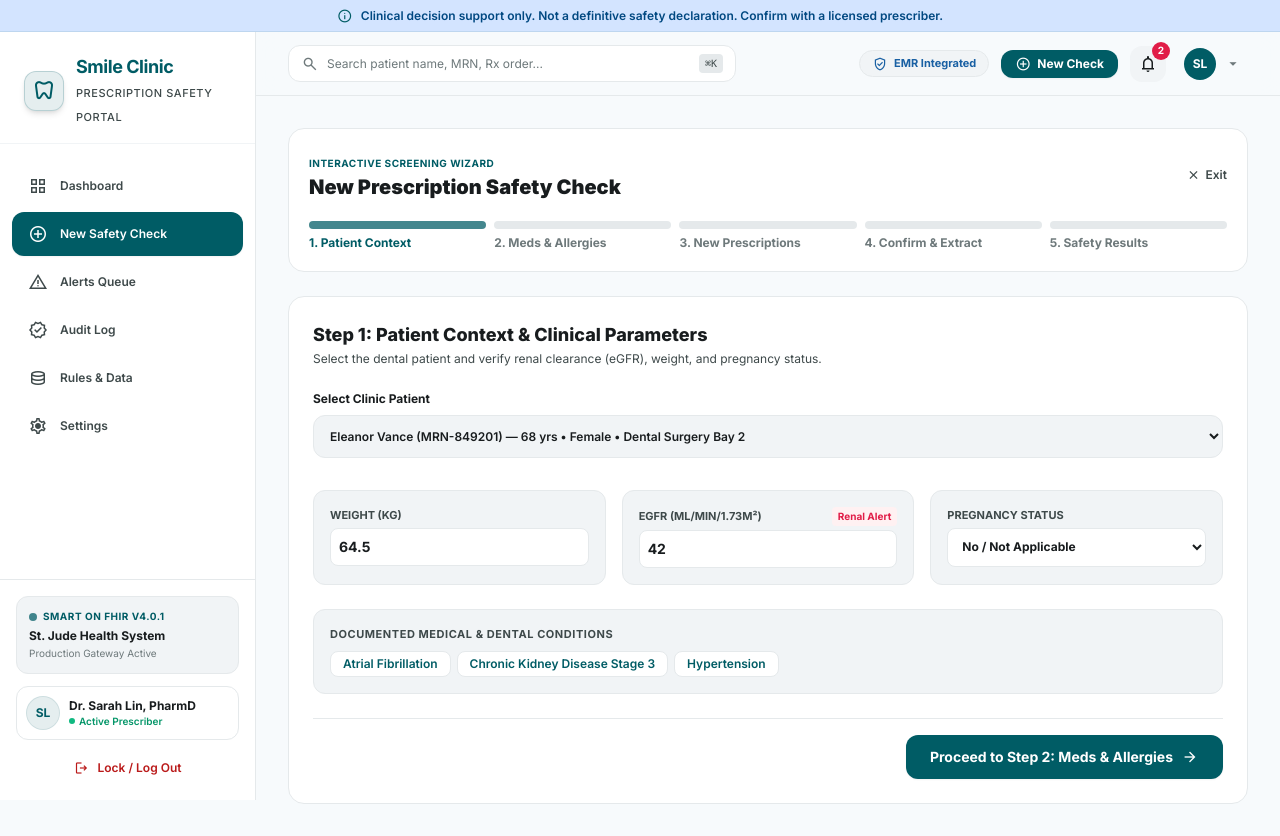
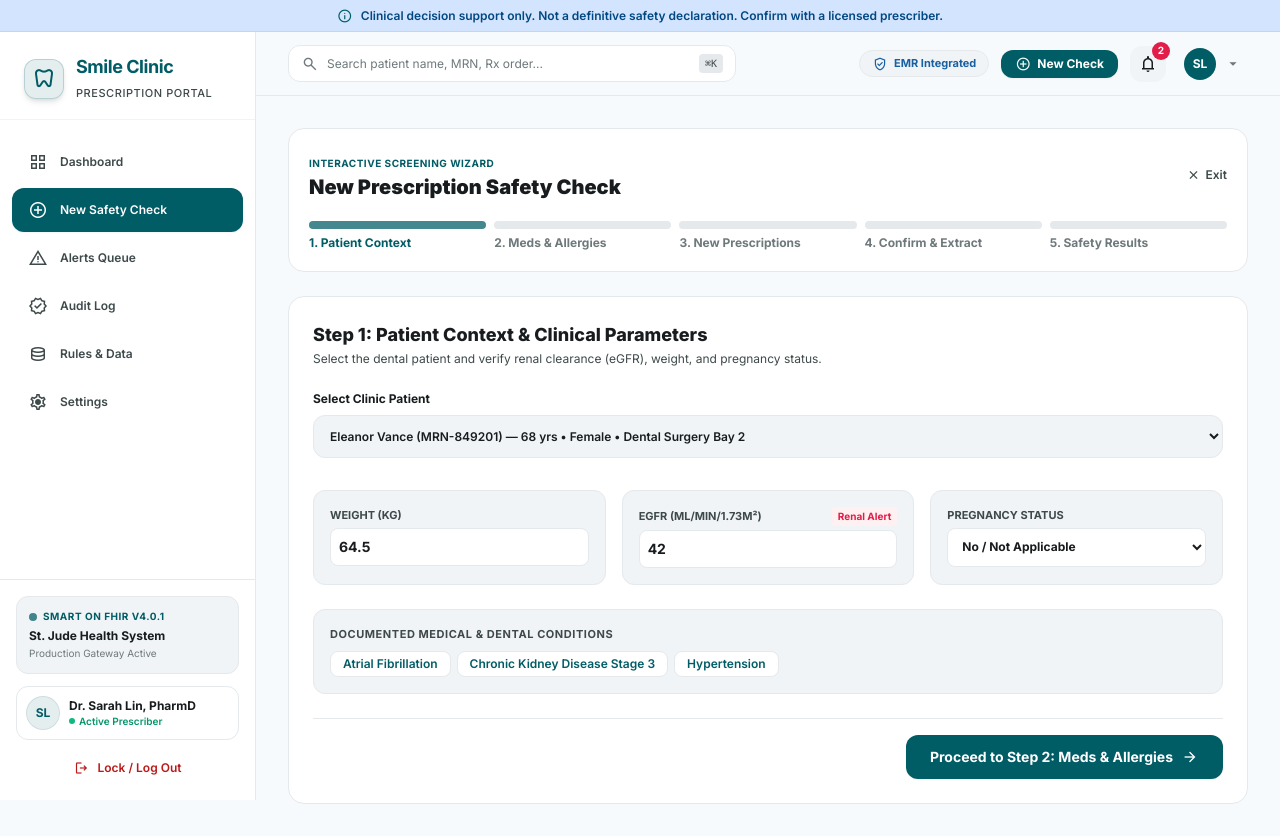
Before and after one commit to HelloWorld-Farhan/Prescription_DentalClinic, a React (Vite) app: page /check in a window 1280 px wide. Built offline with nearby package versions, Linux system fonts and the light colour scheme.

Commit message:
style: standardize title and subtitle to Prescription Portal

```diff
--- a/index.html
+++ b/index.html
@@ -6,7 +6,7 @@
     <meta name="viewport" content="width=device-width, initial-scale=1.0" />
     <link href="https://fonts.googleapis.com/css2?family=Material+Symbols+Outlined:wght,FILL@100..700,0..1&display=swap" rel="stylesheet"/>
     <link href="https://fonts.googleapis.com/css2?family=Inter:wght@100..900&display=swap" rel="stylesheet"/>
-    <title>Smile Clinic — Prescription Safety Portal (RxGuard)</title>
+    <title>Smile Clinic — Prescription Portal</title>
   </head>
   <body>
     <div id="root"></div>
--- a/src/components/Layout.tsx
+++ b/src/components/Layout.tsx
@@ -151,7 +151,7 @@ export default function Layout() {
             </div>
             <div>
               <span className="text-lg font-bold tracking-tight text-primary block leading-tight">Smile Clinic</span>
-              <span className="text-[11px] font-medium text-on-surface-variant uppercase tracking-wider">Prescription Safety Portal</span>
+              <span className="text-[11px] font-medium text-on-surface-variant uppercase tracking-wider">Prescription Portal</span>
             </div>
           </div>
 
```
